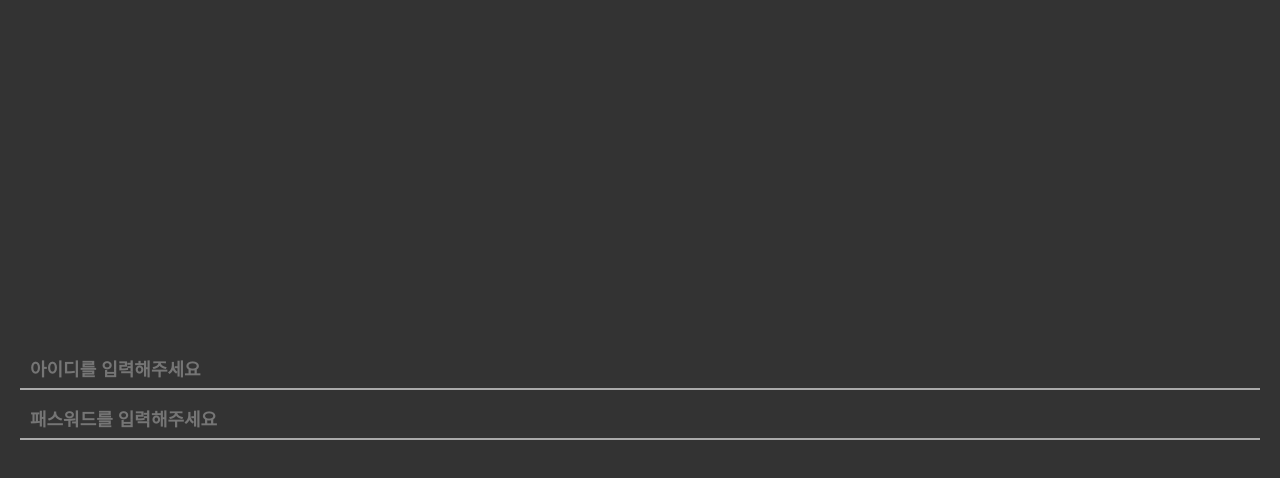
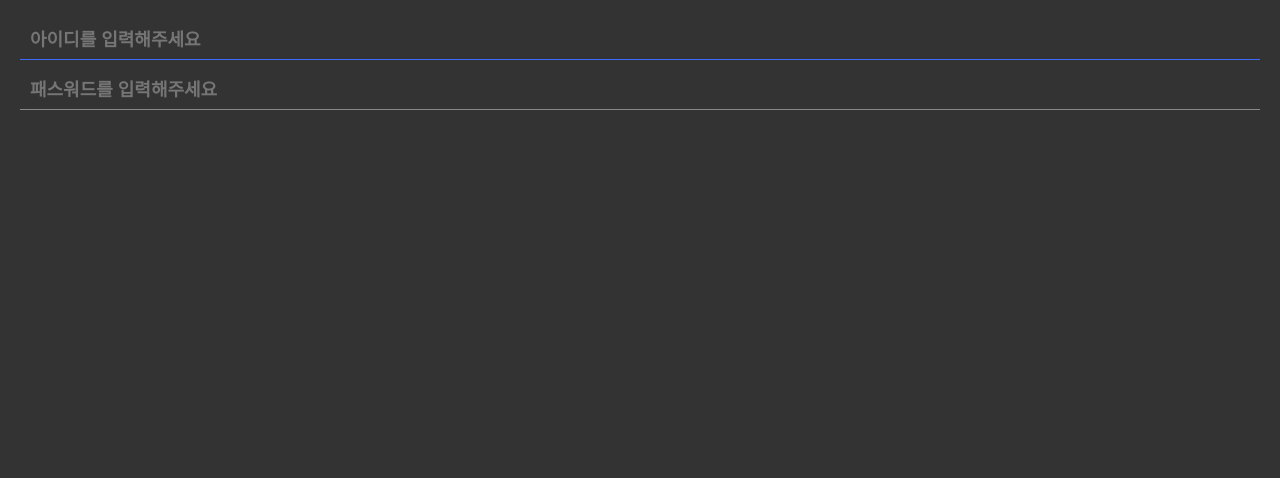
Before and after one commit to kiyoung92/chat, a React (Create React App) app in the folder client/: page /auth in a window 1280 px wide. Shown: the top 478 px of the page. Built offline with nearby package versions, Linux system fonts and the light colour scheme.

Commit message:
로그인 화면 디자인

```diff
--- a/client/src/Components/AuthBody.jsx
+++ b/client/src/Components/AuthBody.jsx
@@ -1,22 +1,33 @@
 /** @jsxImportSource @emotion/react */
+import { useEffect, useRef } from 'react';
+import InputFocusLine from './Common/InputLine';
 import { authStyled } from '../Components/AuthStyled';
 import { commonStyled } from './CommonStyled';
 
 const AuthBody = () => {
+    const autoFocusTarget = useRef(null);
+
+    const autoFocus = () => {
+        if (autoFocusTarget.current) {
+            autoFocusTarget.current.focus();
+        }
+    };
+
+    useEffect(() => {
+        autoFocus();
+    }, []);
+
     return(
         <div css={ commonStyled.w100p }>
             <form css={ commonStyled.w100p } action="">
                 <div css={ authStyled.inputWrap }>
-                    <input css={ authStyled.input } type="text" name="아이디 입력" placeholder='아이디를 입력해주세요' />
-                    <p css={ authStyled.lined }></p>
+                    <input css={ authStyled.input } type="text" name="아이디 입력" placeholder='아이디를 입력해주세요' ref={ autoFocusTarget } />
+                    <InputFocusLine />
                 </div>
                 <div css={ authStyled.inputWrap }>
                     <input css={ authStyled.input } type="password" name="패스워드 입력" placeholder='패스워드를 입력해주세요' />
-                    <p css={ authStyled.lined }></p>
+                    <InputFocusLine />
                 </div>
-                {/* <div css={ authStyled.buttonWrap }>
-                    <button css={ authStyled.button }>로그인</button>
-                </div> */}
             </form>
         </div>
     )
--- a/client/src/Components/AuthStyled.jsx
+++ b/client/src/Components/AuthStyled.jsx
@@ -25,15 +25,15 @@ export const authStyled = {
         margin: 0px;
         &:focus {
             outline: none;
-            :first-of-type + p {
-                background: linear-gradient(#3d6afe, #3d6afe) bottom / 100% 4px no-repeat #aaa;
+            :first-of-type + div {
+                background: linear-gradient(#3d6afe, #3d6afe) bottom / 100% 100% no-repeat #888;
             }
         }
     `,
     lined: css`
         position: absolute;
-        background: linear-gradient(#3d6afe, #3d6afe) bottom / 0% 4px no-repeat #aaa;
-        height: 2px;
+        background: linear-gradient(#3d6afe, #3d6afe) bottom / 0% 100% no-repeat #888;
+        height: 1.5px;
         width: 100%;
         transition: 0.4s ease all;
         bottom: 0px;
--- /dev/null
+++ b/client/src/Components/Common/InputLine.jsx
@@ -0,0 +1,10 @@
+/** @jsxImportSource @emotion/react */
+import { authStyled } from "../AuthStyled";
+
+const InputFocusLine = () => {
+    return (
+        <div css={ authStyled.lined }></div>
+    )
+}
+
+export default InputFocusLine;
--- a/client/src/Views/Auth.jsx
+++ b/client/src/Views/Auth.jsx
@@ -1,11 +1,10 @@
 /** @jsxImportSource @emotion/react */
 import AuthHeader from "../Components/AuthHeader";
 import AuthBody from "../Components/AuthBody";
-import { commonStyled } from "../Components/CommonStyled";
 
 const Auth = () => {
     return (
-        <div css={ commonStyled.row }>
+        <div>
             <AuthHeader />
             <AuthBody />
         </div>
```
